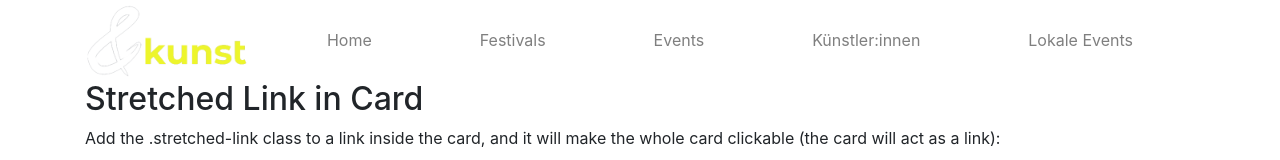
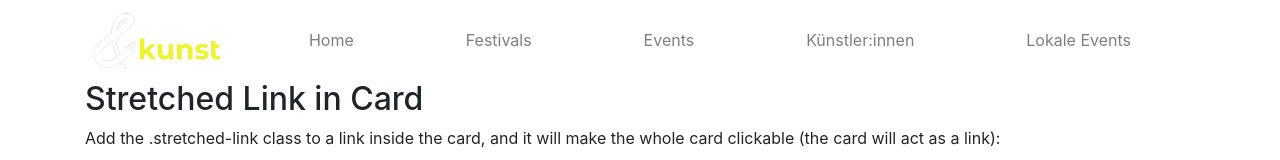
Before and after one commit to v-schulz/und-kunst, a website: page views/about.html in a window 1280 px wide. Shown: the top 160 px of the page. Drawn offline with Linux system fonts and the light colour scheme.

Commit message:
change logo scaling

```diff
--- a/views/about.html
+++ b/views/about.html
@@ -17,7 +17,7 @@
 <nav class="navbar navbar-expand-lg navbar-light bg-navbar py-0 pl-0">
     <div class="container">
         <a class="navbar-brand py-0 pl-0" href="/">
-            <img src="/assets/img/logo.png" height="80px" alt="&amp;Kunst"/>
+            <img class="p-2" src="/assets/img/logo.png" height="80px" alt="&amp;Kunst"/>
         </a>
         <button class="navbar-toggler" type="button" data-toggle="collapse" data-target="#navbarNav"
                 aria-controls="navbarNav" aria-expanded="false"
```
Also changed, not shown: views/artists/andi_woelk/index.html (+1 -1 lines), views/artists/index.html (+1 -1 lines), views/contact.html (+1 -1 lines), views/event.html (+1 -1 lines), views/events.html (+1 -1 lines), views/festival.html (+1 -1 lines), views/festivals.html (+1 -1 lines), views/home.html (+1 -1 lines), views/stage.html (+1 -1 lines).
